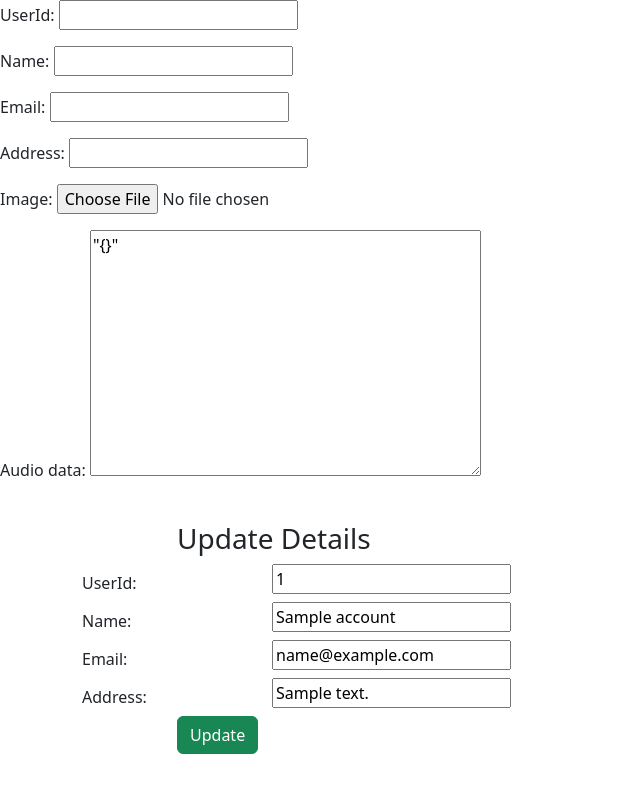
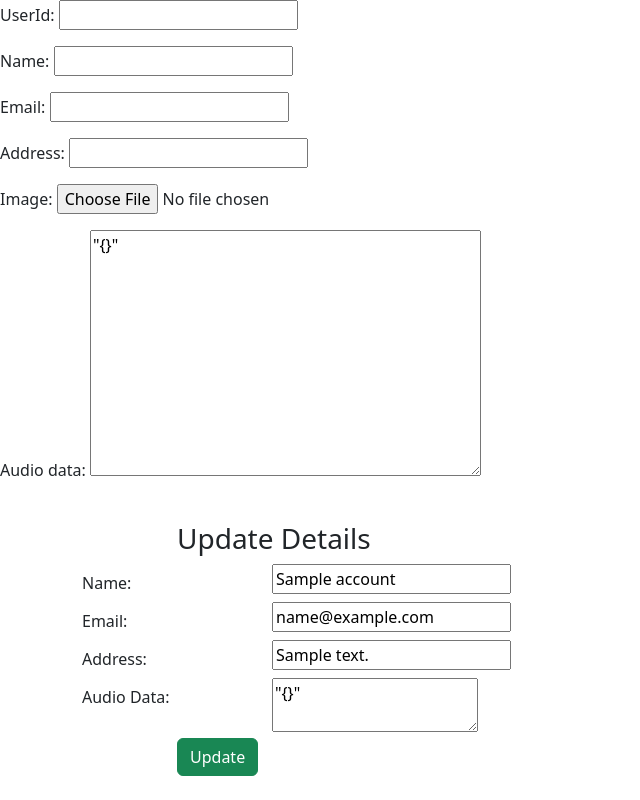
Before and after one commit to OhziiiLov3/concha_labs_interview, a Django app: template main_app/templates/edit.html in a window 1280 px wide. Shown: the whole page, without its empty margins (0-640 px from the left). Run offline with Django 4.2, Linux system fonts and the light colour scheme; the template is opened without the code that fills it: values that come from a table or form of the project are taken from there, most other values are stand-ins (such as "Sample title", 1, 10 or a date in 2020).

```diff
--- a/concha_labs_demo/urls.py
+++ b/concha_labs_demo/urls.py
@@ -23,7 +23,7 @@ urlpatterns = [
     path('admin/', admin.site.urls),
     path('accounts/', views.useraccount_list, name='accounts'),
     path('accounts/<int:id>', views.useraccount_detail),
-    path('useraccount', views.useraccount),
+    path('useraccount', views.useraccount, name='useraccount'),
     path('show', views.show),
     path('edit/<int:id>', views.edit),
     path('update/<int:id>', views.update),
--- a/main_app/templates/edit.html
+++ b/main_app/templates/edit.html
@@ -11,22 +11,22 @@
 </head>
 
 <body>
-    <form method="POST" class="post-form" action="/update/{{account.userId}}">
+    <form method="POST" class="post-form" action="/update/{{account.id}}">
         {% csrf_token %} {{form.as_p}} {{form.errors}}
         <div class="container">
             <br>
             <div class="form-group row">
-                <label class="col-sm-1 col-form-label"></label>
+                <label class=" col-sm-1 col-form-label"></label>
                 <div class="col-sm-4">
                     <h3>Update Details</h3>
                 </div>
             </div>
-            <div class="form-group row">
+            <!-- <div class="form-group row">
                 <label class="col-sm-2 col-form-label">UserId:</label>
                 <div class="col-sm-4">
-                    <input type="text" name="eid" id="id_id" required maxlength="20" value="{{ account.userId }}" />
+                    <input type="text" name="id" id="id_id" required maxlength="20" value="{{ account.id }}" />
                 </div>
-            </div>
+            </div> -->
             <div class="form-group row">
                 <label class="col-sm-2 col-form-label">Name:</label>
                 <div class="col-sm-4">
@@ -49,6 +49,12 @@
                 </div>
             </div>
             <div class="form-group row">
+                <label class="col-sm-2 col-form-label">Audio Data:</label>
+                <div class="col-sm-4">
+                    <textarea type="text" name="auto_data" id="id_auto_data" required maxlength="15" value="{{ account.audio_data }}">"{}"</textarea>
+                </div>
+            </div>
+            <div class="form-group row">
                 <label class="col-sm-1 col-form-label"></label>
                 <div class="col-sm-4">
                     <button type="submit" class="btn btn-success">Update</button>
```
